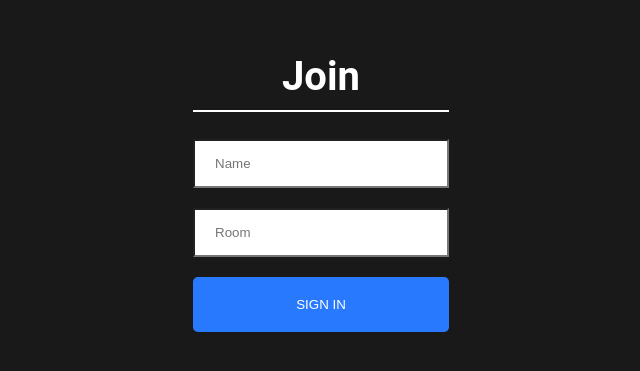
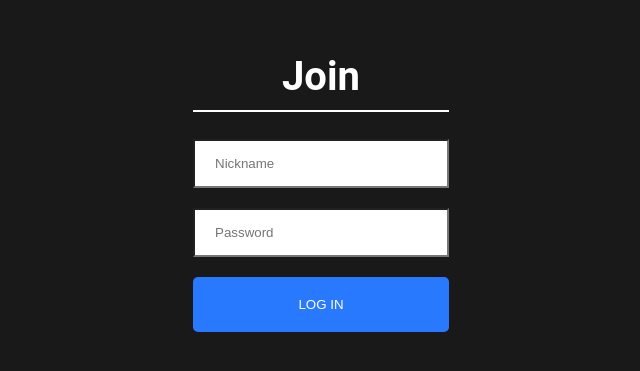
Before and after one commit to Rumatoid/DnDR_client, a React (Create React App) app: page / in a window 1280 px wide. Shown: the part 221-592 px from the top of the page, without its empty margins (319-959 px from the left). Built offline with nearby package versions, Linux system fonts and the light colour scheme.

Commit message:
Requiers

```diff
--- a/src/App.js
+++ b/src/App.js
@@ -2,12 +2,12 @@ import React from 'react';
 
 import { BrowserRouter as Router, Route } from 'react-router-dom';
 
-import Start_wtihoutcookies from './components/Start_wtihoutcookies/Start_wtihoutcookies';
+import LogIn from './components/LogIn/LogIn';
 import GET from './components/GET/GET';
 
 const App = () => (
   <Router>
-    <Route path='/' exact component={Start_wtihoutcookies} />
+    <Route path='/' exact component={LogIn} />
     <Route path='/GET' exact component={GET} />
   </Router>
 );
--- /dev/null
+++ b/src/components/LogIn/LogIn.js
@@ -0,0 +1,81 @@
+import React, { useState, useEffect } from 'react';
+import { Link } from 'react-router-dom';
+import axios from 'axios';
+
+import './LogIn.css';
+
+const Validator = Valid => {
+  console.log(Valid);
+  Valid = Valid.nickname;
+  if (!Valid) {
+    return <p> error Nickname </p>;
+  }
+  return '';
+};
+
+const Start_wtihoutcookies = () => {
+  const [nickname, setNickname] = useState('');
+  const [password, setPassword] = useState('');
+
+  const [nicknameValid, setNicknameValid] = useState(true);
+  const [passwordValid, setPasswordValid] = useState(true);
+
+  const onSubmit = e => {
+    const post = {
+      title: nickname,
+      text: password
+    };
+
+    //axios.post('http://localhost:5000/posts', post);
+  };
+  const onSubmitErr = e => {
+    e.preventDefault();
+  };
+
+  const handleNicknameChange = value => {
+    setNickname(value);
+    if (value) setNicknameValid(true);
+    else setNicknameValid(false);
+  };
+
+  const handlePasswordChange = value => {
+    setPassword(value);
+    if (value) setPasswordValid(true);
+    else setPasswordValid(false);
+  };
+
+  return (
+    <div className='joinOuterContainer'>
+      <div className='joinInnerContainer'>
+        <h1 className='heading'>Join</h1>
+        <div>
+          <Validator nickname={nicknameValid} />
+          <input
+            placeholder='Nickname'
+            className='joinInput'
+            type='text'
+            onChange={event => handleNicknameChange(event.target.value)}
+          />
+        </div>
+        <div>
+          <input
+            placeholder='Password'
+            className='joinInput mt-20'
+            type='text'
+            onChange={event => handlePasswordChange(event.target.value)}
+          />
+        </div>
+        <Link
+          onClick={e => (!nickname || !password ? onSubmitErr(e) : onSubmit(e))}
+          to={`/`}
+        >
+          <button className='button mt-20' type='submit'>
+            Log In
+          </button>
+        </Link>
+      </div>
+    </div>
+  );
+};
+
+export default Start_wtihoutcookies;
--- a/src/components/Start_wtihoutcookies/Start_wtihoutcookies.js
+++ /dev/null
@@ -1,54 +0,0 @@
-import React, { useState, useEffect } from 'react';
-import { Link } from 'react-router-dom';
-import axios from 'axios';
-
-import './Start_wtihoutcookies.css';
-
-const Start_wtihoutcookies = () => {
-  const [name, setName] = useState('');
-  const [room, setRoom] = useState('');
-  const [gets, setGets] = useState([]);
-
-  const onSubmit = e => {
-    const post = {
-      title: name,
-      text: room
-    };
-
-    axios.post('http://localhost:5000/posts', post);
-  };
-
-  return (
-    <div className='joinOuterContainer'>
-      <div className='joinInnerContainer'>
-        <h1 className='heading'>Join</h1>
-        <div>
-          <input
-            placeholder='Name'
-            className='joinInput'
-            type='text'
-            onChange={event => setName(event.target.value)}
-          />
-        </div>
-        <div>
-          <input
-            placeholder='Room'
-            className='joinInput mt-20'
-            type='text'
-            onChange={event => setRoom(event.target.value)}
-          />
-        </div>
-        <Link
-          onClick={e => (!name || !room ? e.preventDefault() : onSubmit(e))}
-          to={`/GET`}
-        >
-          <button className='button mt-20' type='submit'>
-            Sign In
-          </button>
-        </Link>
-      </div>
-    </div>
-  );
-};
-
-export default Start_wtihoutcookies;
```
Also changed, not shown: src/components/LogIn/LogIn.css (renamed from src/components/Start_wtihoutcookies/Start_wtihoutcookies.css), 1 other file (tests, documents, lock files or other folders).
